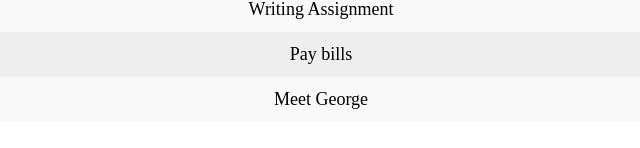
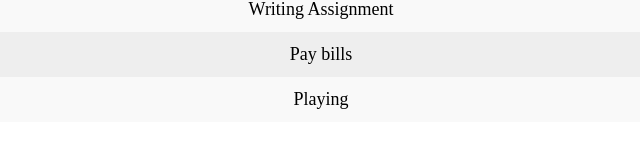
Before and after one commit to Prasath2004/Task-Scheduler, a plain HTML site: page index.html in a window 1280 px wide. Shown: the part 156-304 px from the top of the page, 367-1007 px from the left. Drawn offline with Linux system fonts and the light colour scheme.

Commit message:
Update index.html

```diff
--- a/index.html
+++ b/index.html
@@ -16,7 +16,7 @@
 <ul id="myUL">
   <li>Writing Assignment</li>
   <li >Pay bills</li>
-  <li>Meet George</li>
+  <li>Playing</li>
 </ul>
 
 
```
